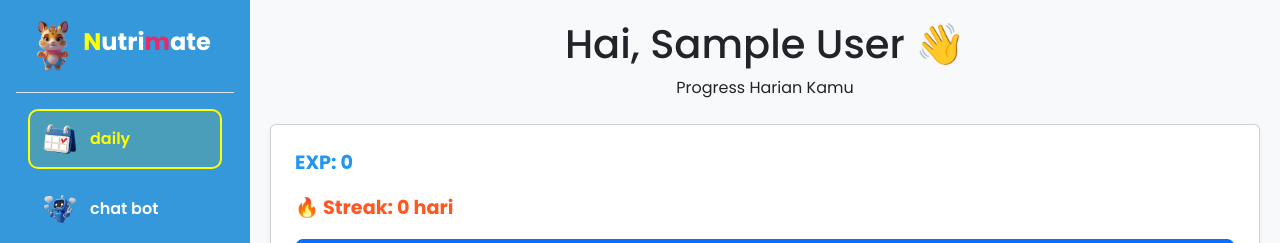
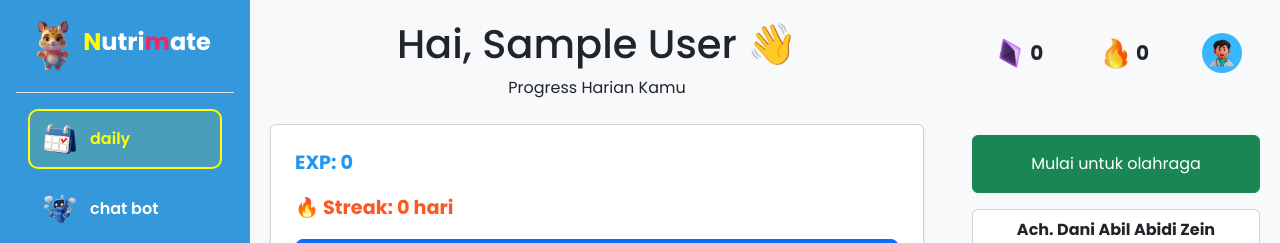
Before and after one commit to AlterftHiatus/NutriMate, a PHP site: page /public/dashboard.php in a window 1280 px wide. Shown: the top 243 px of the page. Run offline with PHP 8.4, Linux system fonts and the light colour scheme; the visitor is signed in with stand-in values (Sample User, id 1); tables that the repository leaves empty or names only in its code hold one stand-in row (values such as "Sample post"); some libraries are stand-ins or nearby versions.

Commit message:
UPDATE: update daily

```diff
--- a/public/daily.php
+++ b/public/daily.php
@@ -81,7 +81,9 @@ $resultHistory = $stmtHistory->get_result();
         font-weight: bold;
     }
 </style>
-<body>
+<section  class="d-flex gap-5">
+    <div class="todo-container " style="width: 70%;" >
+        <!--TODO: HISTORY dan DIAGRAM BATANG -->
         <div class="text-center mb-4">
             <h1>Hai, <?php echo $name; ?> 👋</h1>
             <p>Progress Harian Kamu</p>
@@ -98,12 +100,12 @@ $resultHistory = $stmtHistory->get_result();
         </div>
 
         <div class="card p-4 shadow-sm">
-        <h5 class="mb-3 text-center">📊 EXP 7 Hari Terakhir</h5>
+            <h5 class="mb-3 text-center"><i class="bi bi-graph-up"></i> EXP 7 Hari Terakhir</h5>
             <canvas id="expChart" height="120"></canvas>
         </div>
 
         <div class="card p-4 shadow-sm mt-4">
-    <h5 class="mb-3 text-center">📝 Riwayat Aktivitas (7 Hari Terakhir)</h5>
+        <h5 class="mb-3 text-center"><i class="bi bi-card-checklist"></i> Riwayat Aktivitas (7 Hari Terakhir)</h5>
         <div class="table-responsive">
             <table class="table table-striped">
                 <thead class="table-light">
@@ -133,6 +135,62 @@ $resultHistory = $stmtHistory->get_result();
             </table>
         </div>
         </div>
+    </div>
+    <div class="sideSection" style="width: 30%;">
+
+        <!-- TITLE STREAK -->
+        <div class="titleStreak d-flex gap-3 align-items-center justify-content-around mb-5">
+
+            <!-- EXP -->
+            <div class="streak d-flex align-items-center">
+                <img src="../assets/images/dashboard/exp.png" alt="" width="40px" class="rounded-circle d-block">
+                <p class="mb-0  fw-bold fs-5"><?php echo $exp; ?></p>
+            </div>
+
+            <!-- STREAK -->
+            <div class="streak d-flex align-items-center">
+                <img src="../assets/images/dashboard/redFire.png" alt="" width="40px" class="rounded-circle d-block">
+                <p class="mb-0  fw-bold fs-5"><?php echo $streak; ?></p>
+            </div>
+
+            <!-- PROFILE -->
+            <div class="dropdown">
+                <a class="nav-link nav-link-lg nav-link-user" href="#" role="button" data-bs-toggle="dropdown" aria-expanded="false">
+                    <img alt="image" src="../assets/images/avatar/man2.png" width="40px" class="rounded-circle mr-1">
+                </a>
+                <div class="dropdown-menu dropdown-menu-left">
+                    <a href="index.php?page=profil" class="dropdown-item has-icon ">Profile </a>
+                    <a href="../auth/logout.php" class="dropdown-item has-icon text-danger">
+                    <i class="fas fa-sign-out-alt"></i> Keluar
+                    </a>
+                </div>
+                <div class="dropdown-menu dropdown-menu-left"></div>
+            </div>
+        </div>
+
+        <!-- BUTTON MULAI OLAHRAGA -->
+        <a href="../pages/maps.php" id="start-btn" class="btn btn-success p-3 mb-3 " style="width: 18rem;">Mulai untuk olahraga</a>
+
+        <div class="character" style="width: 18rem;">
+            <div class="card mb-3 pt-2 pb-2">
+                <p class="fw-bold mb-1 text-center">Ach. Dani Abil Abidi Zein</p>
+            <!-- Wadah ratio portrait -->
+            <div class="ratio" style="--bs-aspect-ratio: 133.33%;">
+            <img src="../assets/images/videos/womenNormal.gif"
+                alt="Animasi GIF"
+                class="w-100 h-100 object-fit-cover">
+            </div>
+
+            <div class="description align-items-center text-center mt-2">
+            <p class="mb-1">Tinggi Badan: 170 cm</p>
+            <p class="mb-1">Berat Badan: 90 kg</p>
+            </div>
+        </div>
+        </div>
+        </div>
+    </div>
+</section>
+
 
 
     <script>
@@ -193,7 +251,3 @@ $resultHistory = $stmtHistory->get_result();
             }
         });
     </script>
-
-</body>
-
-</html>
```
Lines whose indentation alone changed are shown as unchanged.
